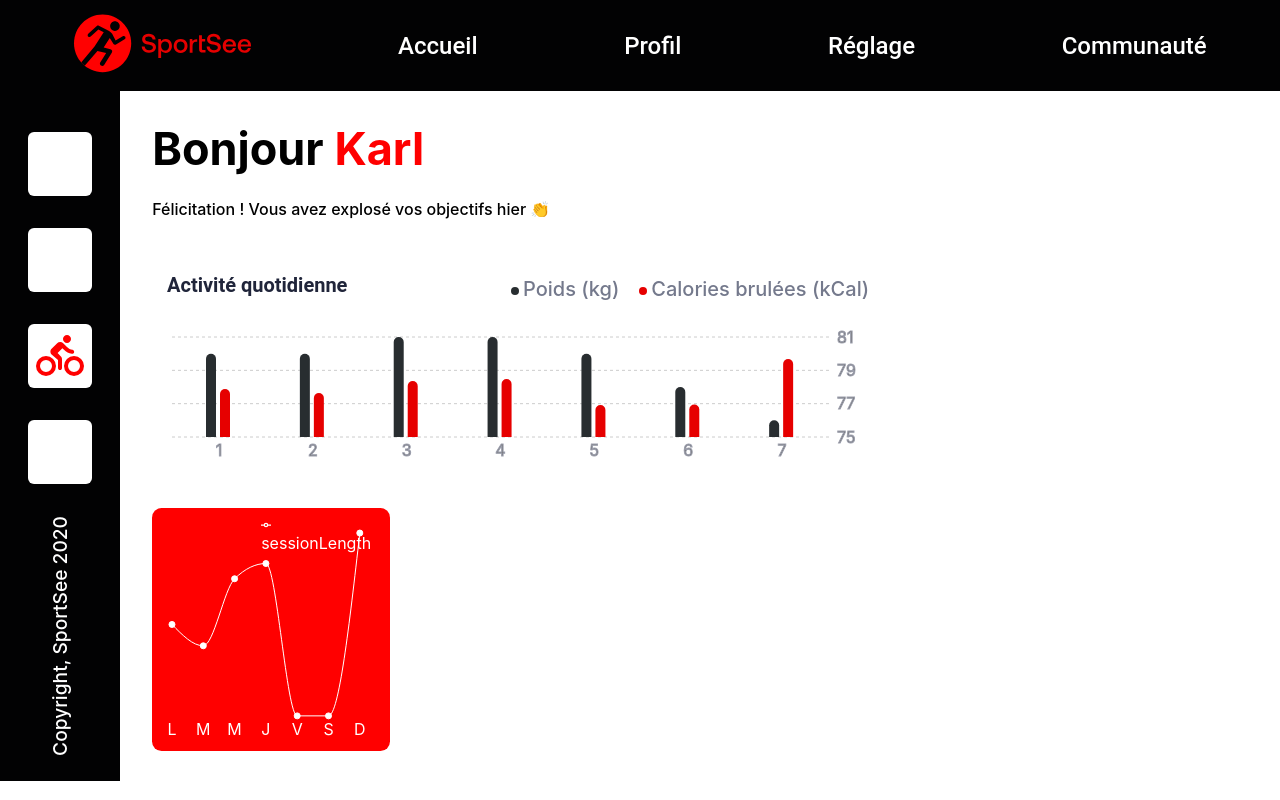
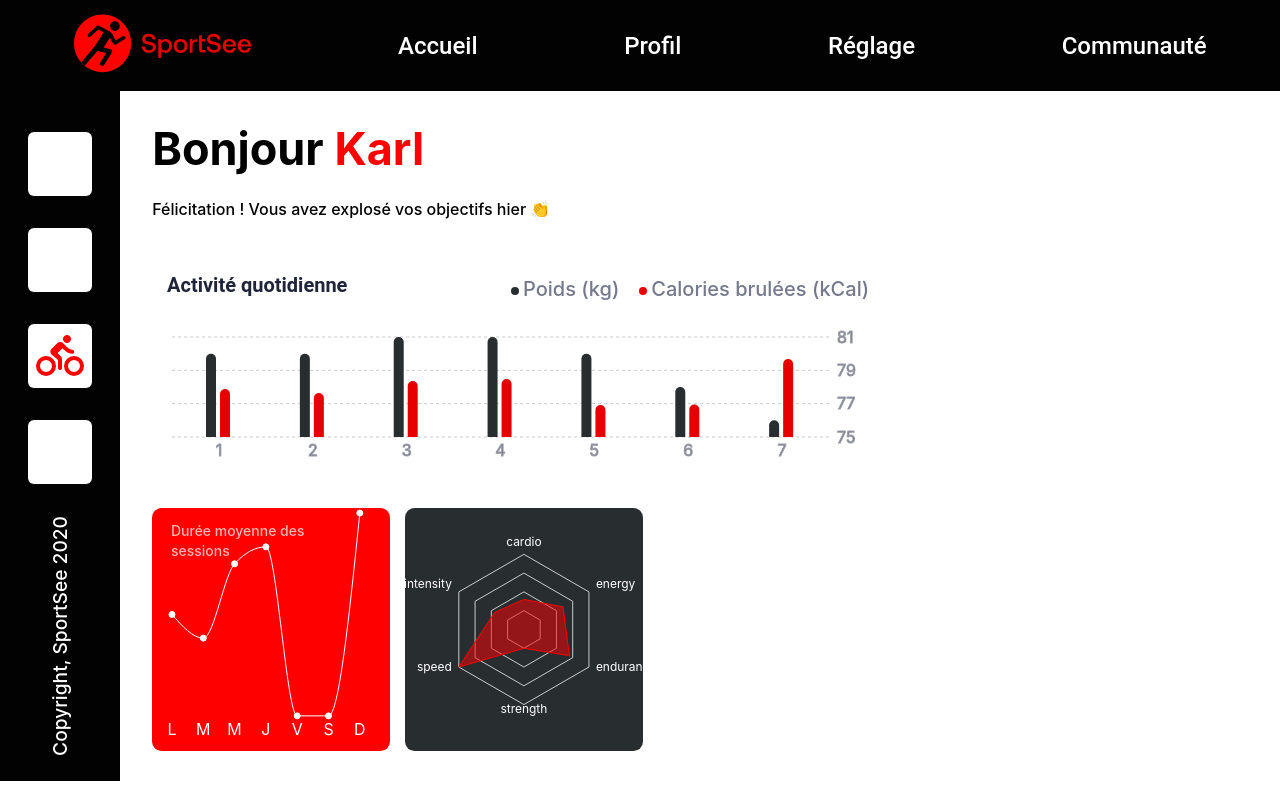
Before and after one commit to saadmontreuil/P12_SportSee, a React (Create React App) app: page /profil/12 in a window 1280 px wide. Built offline with nearby package versions, Linux system fonts and the light colour scheme; some icons are missing.

Commit message:
Finishing  SessionLineChart + PerformanceRadarChart

```diff
--- /dev/null
+++ b/src/components/charts/Performance/Performance.module.css
@@ -0,0 +1,7 @@
+.chartRadar{
+    width: 31%;
+    height: 89%;
+    border-radius: 4%;
+    background-color: #282D30;
+    margin-left: 2%;
+}
--- /dev/null
+++ b/src/components/charts/Performance/PerformanceRadarChart.jsx
@@ -0,0 +1,38 @@
+import React from 'react';
+import {
+  Radar, RadarChart, PolarGrid, PolarAngleAxis, ResponsiveContainer,
+} from 'recharts';
+import styles from './Performance.module.css';
+
+export default function PerformanceRadarChart({ data }) {
+  return (
+    <div className={styles.chartRadar}>
+      <ResponsiveContainer width="100%" height="100%">
+        <RadarChart
+          width={254}
+          height={254}
+          data={data}
+          margin={{
+            top: 5,
+            right: 30,
+            left: 20,
+            bottom: 5,
+          }}
+        >
+          <PolarAngleAxis
+            dataKey="kind"
+            tick={{ fill: 'white', fontSize: 12, angle: 0 }}
+          />
+          <PolarGrid radialLines={false} />
+          <Radar
+            dataKey="value"
+            data={data}
+            stroke="#FF0101"
+            fill="#FF0101"
+            fillOpacity={0.5}
+          />
+        </RadarChart>
+      </ResponsiveContainer>
+    </div>
+  );
+}
--- a/src/components/charts/Session/CustomCursor.jsx
+++ b/src/components/charts/Session/CustomCursor.jsx
@@ -0,0 +1,13 @@
+import { Rectangle } from 'recharts';
+
+export default function CustomCursor({ points }) {
+  return (
+    <Rectangle
+      fill="#000000"
+      opacity={0.2}
+      x={points[1].x}
+      width={1000}
+      height={300}
+    />
+  );
+}
--- /dev/null
+++ b/src/components/charts/Session/CustomDot.jsx
@@ -0,0 +1,10 @@
+import { Dot } from 'recharts';
+
+export default function CustomDot({ cx, cy }) {
+  return (
+    <g>
+      <Dot r={9} fill="white" cy={cy} cx={cx} opacity="0.4" />
+      <Dot r={3} fill="white" cy={cy} cx={cx} />
+    </g>
+  );
+}
--- a/src/components/charts/Session/CustomToolTip.jsx
+++ b/src/components/charts/Session/CustomToolTip.jsx
@@ -0,0 +1,9 @@
+import styles from './Session.module.css';
+
+export default function CustomTooltip({ payload }) {
+  return (
+    <div className={styles.CustomTooltip}>
+      <p>{`${payload[0]?.value} `}min</p>
+    </div>
+  );
+}
--- a/src/components/charts/Session/Session.module.css
+++ b/src/components/charts/Session/Session.module.css
@@ -4,3 +4,16 @@
     height: 89%;
     border-radius: 4%;
 }
+.CustomTooltip{
+  align-items: center;
+  display: flex;
+  font-family: "Roboto";
+  font-size: 13px;
+  font-style: normal;
+  font-weight: 500;
+  height: 25px;
+  justify-content: center;
+  line-height: 24px;
+  outline-color: none;
+  width: 50px;
+}
--- a/src/components/charts/Session/SessionLineChart.jsx
+++ b/src/components/charts/Session/SessionLineChart.jsx
@@ -1,8 +1,11 @@
 import React from 'react';
 import {
-  LineChart, Line, XAxis, CartesianGrid, Tooltip, Legend, ResponsiveContainer,
+  LineChart, Line, XAxis, CartesianGrid, Tooltip, ResponsiveContainer,
 } from 'recharts';
 import styles from './Session.module.css';
+import CustomTooltip from './CustomToolTip';
+import CustomCursor from './CustomCursor';
+import CustomDot from './CustomDot';
 
 export default function SessionLineChart({ data }) {
   return (
@@ -21,15 +24,28 @@ export default function SessionLineChart({ data }) {
         >
           <CartesianGrid strokeDasharray="3 3" vertical={false} horizontal={false} />
           <XAxis dataKey="day" tickLine={false} axisLine={false} stroke="#FFFFFF" />
-          <Tooltip />
-          <Legend
-            iconSize={10}
-            width={20}
-            height={20}
-            layout="vertical"
-            verticalAlign="top"
+          <Tooltip
+            content={<CustomTooltip />}
+            wrapperStyle={{ background: '#FFFFFF', outline: 'none' }}
+            cursor={<CustomCursor />}
           />
-          <Line type="monotone" dataKey="sessionLength" stroke="white" activeDot={{ r: 8 }} />
+          <Line
+            type="monotone"
+            dataKey="sessionLength"
+            stroke="white"
+            activeDot={<CustomDot />}
+          />
+          <text
+            x="8%"
+            y="10%"
+            textAnchor="start"
+            dominantBaseline="middle"
+            fill="#FFFFFF"
+            style={{ fontSize: 14, fontWeight: 500, opacity: 0.7 }}
+          >
+            Durée moyenne des
+            <tspan x="8%" y="18%">sessions</tspan>
+          </text>
         </LineChart>
       </ResponsiveContainer>
     </div>
--- a/src/pages/Profil/Profil.module.css
+++ b/src/pages/Profil/Profil.module.css
@@ -13,6 +13,7 @@
     width: 70%;
 }
 .session{
+    display: flex;
     width: 70%;
     height: 100%;
 }
--- a/src/pages/Profil/ProfilPage.jsx
+++ b/src/pages/Profil/ProfilPage.jsx
@@ -1,28 +1,36 @@
 import React, { useEffect, useState } from 'react';
-import { getUserInfos, getUserActivity, getUserAverageSession } from '../../service/userRequest';
+import {
+  getUserInfos, getUserActivity, getUserAverageSession, getUserPerformance,
+} from '../../service/userRequest';
 import Header from '../../components/Header/Header';
 import Activity from '../../components/charts/Activity/Activity';
 import styles from './Profil.module.css';
 import SessionLineChart from '../../components/charts/Session/SessionLineChart';
+import PerformanceRadarChart from '../../components/charts/Performance/PerformanceRadarChart';
 
 export default function Profil() {
   const [dataUser, setDataUser] = useState(null);
   const [userActivity, setUserActivity] = useState(null);
   const [userAverageSession, setUserAverageSession] = useState(null);
+  const [userPerformance, setUserPerformance] = useState(null);
 
   useEffect(() => {
     const fetchData = async () => {
       const userInfos = await getUserInfos(12);
       setDataUser(userInfos);
+
       const activity = await getUserActivity(12);
       setUserActivity(activity);
+
       const averageSession = await getUserAverageSession(12);
       setUserAverageSession(averageSession);
+
+      const performance = await getUserPerformance(12);
+      setUserPerformance(performance);
     };
     fetchData();
   }, []);
-  console.log(userActivity?.sessions);
-  console.log(userAverageSession?.sessions);
+  console.log(userPerformance?.data);
 
   return (
     <div className={styles.dashboard}>
@@ -32,6 +40,7 @@ export default function Profil() {
       </div>
       <div className={styles.session}>
         <SessionLineChart data={userAverageSession?.sessions} />
+        <PerformanceRadarChart data={userPerformance?.data} />
       </div>
     </div>
   );
--- a/src/service/model/UserPerformanceModel.js
+++ b/src/service/model/UserPerformanceModel.js
@@ -2,6 +2,9 @@ export default class UserPerformanceModel {
   constructor(data) {
     this.userId = data.userId;
     this.kind = data.kind;
-    this.data = data.data;
+    this.data = data.data.map((item) => ({
+      value: item.value,
+      kind: this.kind[item.kind],
+    }));
   }
 }
```
